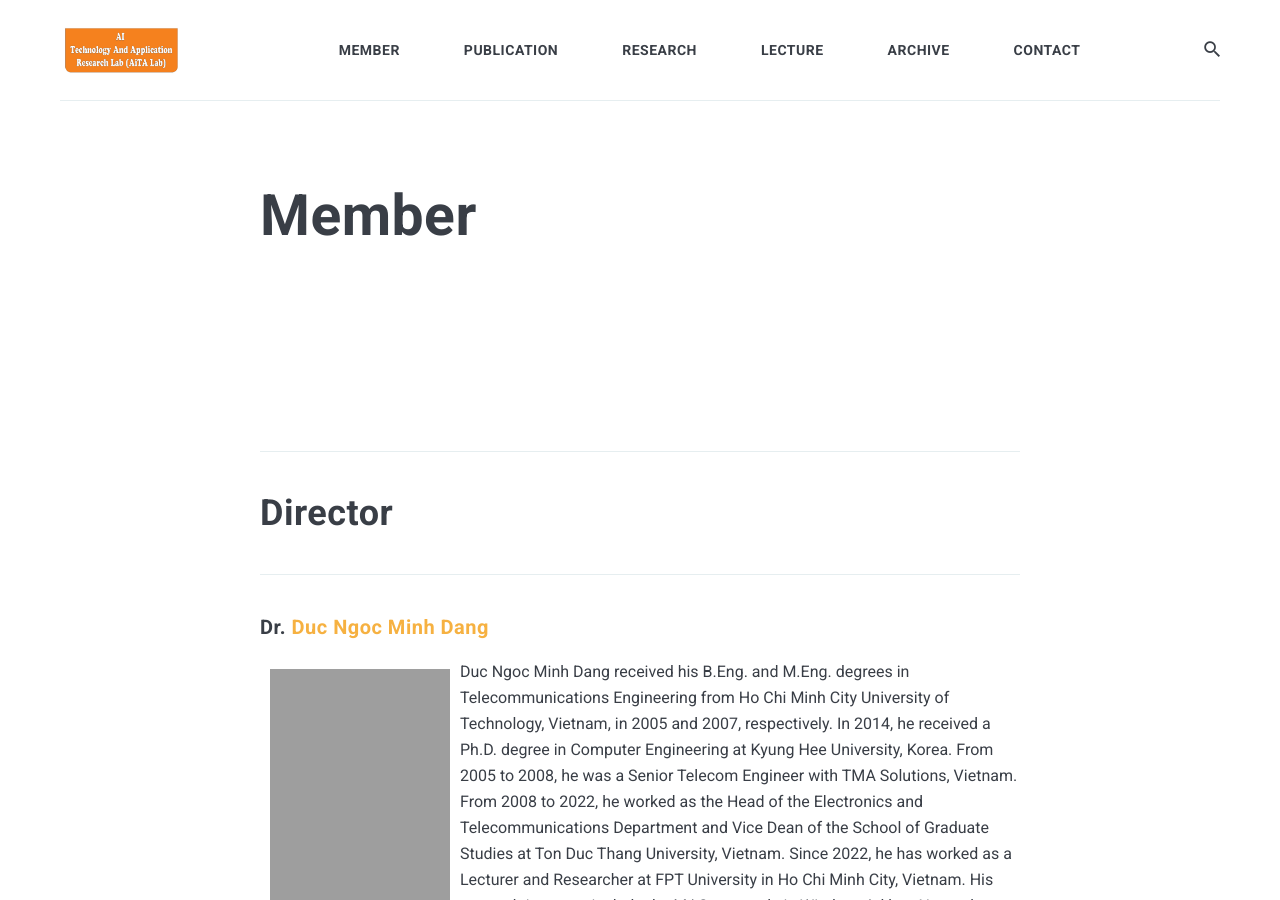
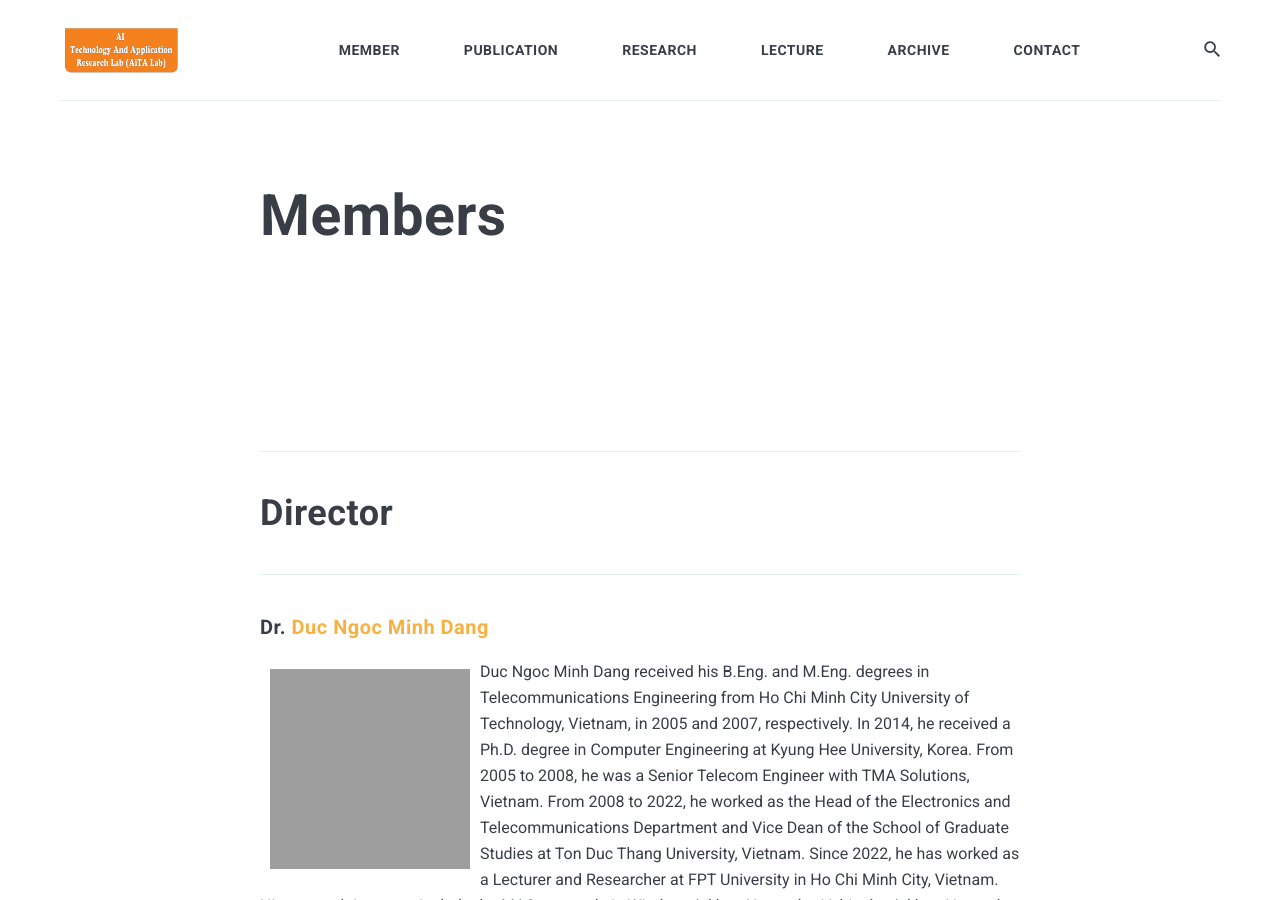
Before and after one commit to aita-lab-dev/aita-lab-dev.github.io, a Jekyll site: the page built from _pages/2-member.md, in a window 1280 px wide and 900 px high. Built offline with Jekyll 4.4.1, drawn with Linux system fonts in a browser that asks for light colours; nearby versions of some CDN libraries; grey boxes are pictures that could not be loaded.

Commit message:
change page

```diff
--- a/_config.yml
+++ b/_config.yml
@@ -29,10 +29,10 @@ include:
 
 # Atom Feed
 author:
-  name: NS Lab@CUK
+  name: AiTA@FPTU
 
 logo: /images/Logo_Wide.png
-email: nslab.ai.cuk@gmail.com
+email: aita.fptu@gmail.com
 
 feed:
   path: atom.xml
@@ -46,7 +46,7 @@ sass:
   sass_dir: _sass
   style: compressed
 
-analytics:
-  provider: google
-  google:
-    tracking_id: G-1MH93MRZ7X
+# analytics:
+#   provider: google
+#   google:
+#     tracking_id: G-1MH93MRZ7X
--- a/_includes/footer.html
+++ b/_includes/footer.html
@@ -8,7 +8,7 @@
 
   <div class="container">
     <div style ="text-align:center";>
-      <a href="https://aita-lab.github.io/"><img src="https://hits.seeyoufarm.com/api/count/incr/badge.svg?url=https%3A%2F%2Fnslab-cuk.github.io&count_bg=%230C2E86&title_bg=%23555555&icon=jekyll.svg&icon_color=%23E7E7E7&title=HITS&edge_flat=true"/></a> <a href="https://github.com/NSLab-CUK"><img src="https://hits.seeyoufarm.com/api/count/incr/badge.svg?url=https%3A%2F%2Fgithub.com%2FNSLab-CUK&count_bg=%230C2E86&title_bg=%23555555&icon=github.svg&icon_color=%23E7E7E7&title=HITS&edge_flat=true"/></a>
+      <a href="https://aita-lab.github.io/"><img src="https://hits.seeyoufarm.com/api/count/incr/badge.svg?url=https%3A%2F%2Fnslab-cuk.github.io&count_bg=%230C2E86&title_bg=%23555555&icon=jekyll.svg&icon_color=%23E7E7E7&title=HITS&edge_flat=true"/></a>
     </div>
   </div>
 
--- a/_pages/1-member.md
+++ b/_pages/2-member.md
@@ -1,6 +1,6 @@
 ---
 layout: page
-title: Member
+title: Members
 permalink: /member/
 image:
 description: Members, alumni and collaborators of the AI Technology and Application Research Lab at the FPT University, Ho Chi Minh Campus
@@ -13,7 +13,7 @@ description: Members, alumni and collaborators of the AI Technology and Applicat
 
 #### Dr. [Duc Ngoc Minh Dang](https://aita-lab.github.io/member/00-dnmduc)
 
-<img align="left" src="/images/Dr_DucDang.jpg" style="width : 180px; height : 240px; margin : 10px">
+<img align="left" src="/images/Dr_DucDang.jpg" style="width : 200px; height : 200px; margin : 10px">
 
 Duc Ngoc Minh Dang received his B.Eng. and M.Eng. degrees in Telecommunications Engineering from Ho Chi Minh City University of Technology, Vietnam, in 2005 and 2007, respectively. In 2014, he received a Ph.D. degree in Computer Engineering at Kyung Hee University, Korea. From 2005 to 2008, he was a Senior Telecom Engineer with TMA Solutions, Vietnam. From 2008 to 2022, he worked as the Head of the Electronics and Telecommunications Department and Vice Dean of the School of Graduate Studies at Ton Duc Thang University, Vietnam. Since 2022, he has worked as a Lecturer and Researcher at FPT University in Ho Chi Minh City, Vietnam. His research interests include the MAC protocols in Wireless Ad hoc Networks, Vehicular Ad hoc Networks, Deep Learning, and the Internet of Things.
 
```
Also changed, not shown: _pages/1-research.md (renamed from _pages/3-research.md), _pages/3-publication.md (renamed from _pages/2-publication.md).
